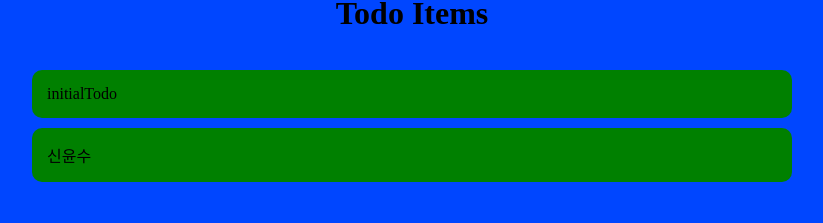
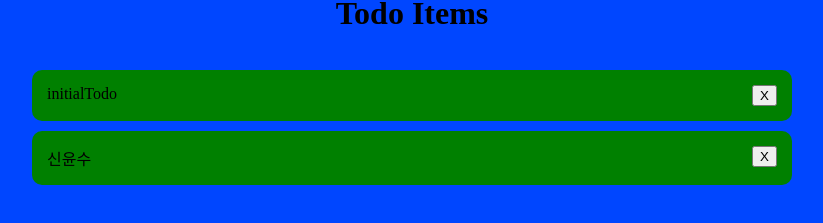
Before and after one commit to Younsoo-Shin/shinhan-5th-react-todo, a React (Vite) app: page / in a window 1280 px wide. Shown: the part 227-450 px from the top of the page, without its empty margins (228-1051 px from the left). Built offline with nearby package versions, Linux system fonts and the light colour scheme.

Commit message:
remove by todo.text

```diff
--- a/src/components/TodoApp.jsx
+++ b/src/components/TodoApp.jsx
@@ -66,6 +66,15 @@ export default function TodoApp({}) {
     return searchInput ? searchResult : todoArray;
   }, [searchResult, todoArray, searchInput]);
 
+  const removeItem = (item) => {
+    // item을 인자로 받아서, state를 업데이트
+    const newTodoArray = todoArray.filter((todo) => {
+      return item.text !== todo.text;
+    });
+
+    setTodoArray(newTodoArray);
+  };
+
   return (
     <div className="todoapp-wrap">
       <div className="todoapp">
@@ -117,7 +126,7 @@ export default function TodoApp({}) {
 
           <div style={{ width: '100%' }}>
             {/* <TodoList items={todoArray} /> */}
-            <TodoList items={renderedList} />
+            <TodoList items={renderedList} onDeleteFn={removeItem} />
           </div>
         </div>
       </div>
--- a/src/components/TodoItem.jsx
+++ b/src/components/TodoItem.jsx
@@ -1,12 +1,29 @@
 /**
  *
+ * @params {onDelete} 함수 ()=>void
  * @returns {todo}
  */
-export default function TodoItem({ children, bgColor }) {
+export default function TodoItem({ children, bgColor, onDelete }) {
   // 배경색과 리스트내용만 변경되는 함수.
   return (
-    <li className="todo-item" style={{ backgroundColor: bgColor }}>
-      {children}
+    <li
+      className="todo-item"
+      style={{
+        backgroundColor: bgColor,
+        display: 'flex',
+        justifyContent: 'space-between',
+      }}
+    >
+      <div>{children}</div>
+      <div>
+        <button
+          onClick={(e) => {
+            onDelete(e);
+          }}
+        >
+          X
+        </button>
+      </div>
     </li>
   );
 }
--- a/src/components/TodoList.jsx
+++ b/src/components/TodoList.jsx
@@ -1,10 +1,35 @@
 import TodoItem from './TodoItem';
 
-export default function TodoList({ items }) {
+/**
+ *
+ * @param {onDeleteFn} listItem 삭제 (item)=> void
+ * @returns
+ */
+export default function TodoList({ items, onDeleteFn }) {
   return (
     <ul>
+      {/*
+        items = [
+          {
+            text: '',
+            color: ''
+          },{
+            text: '',
+            clor: ''
+          }
+        ]
+       */}
       {items.map((item) => {
-        return <TodoItem bgColor={item.color}>{item.text}</TodoItem>;
+        return (
+          <TodoItem
+            bgColor={item.color}
+            onDelete={() => {
+              onDeleteFn(item);
+            }}
+          >
+            {item.text}
+          </TodoItem>
+        );
       })}
     </ul>
   );
```
